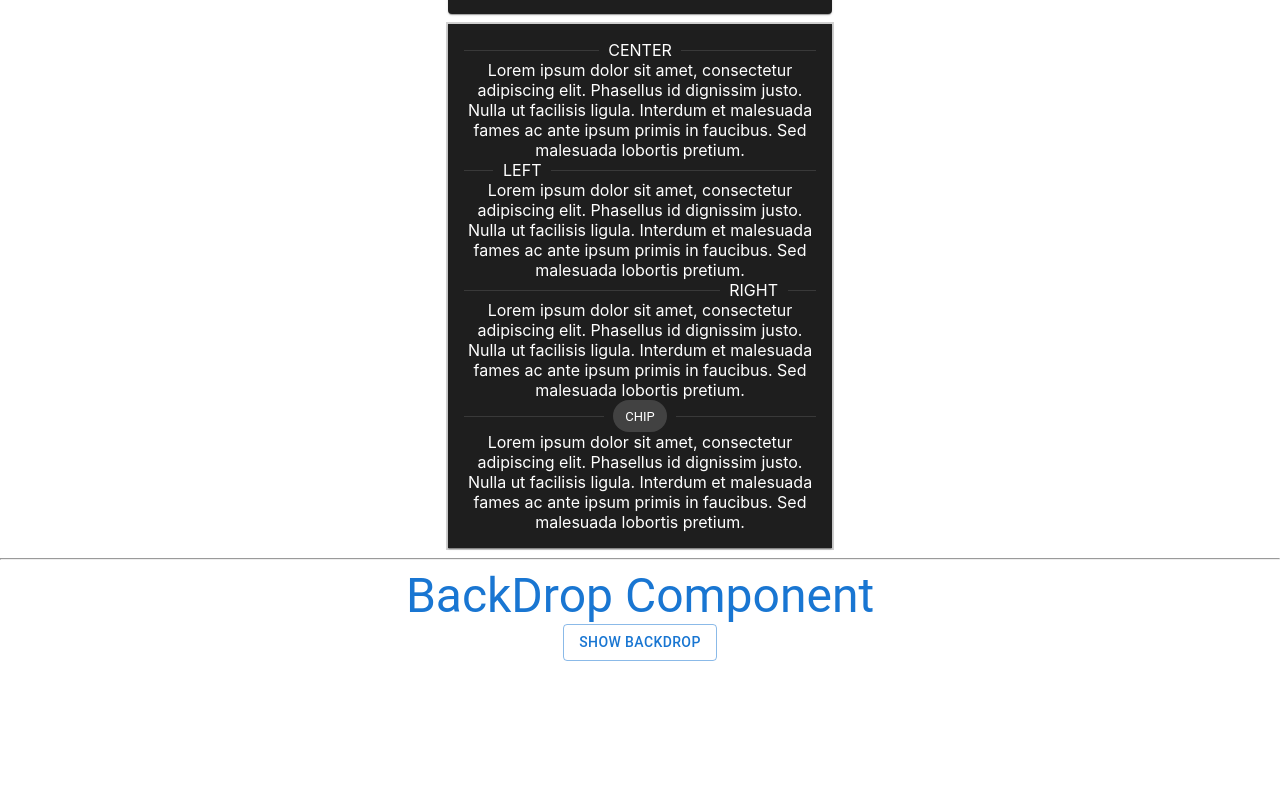
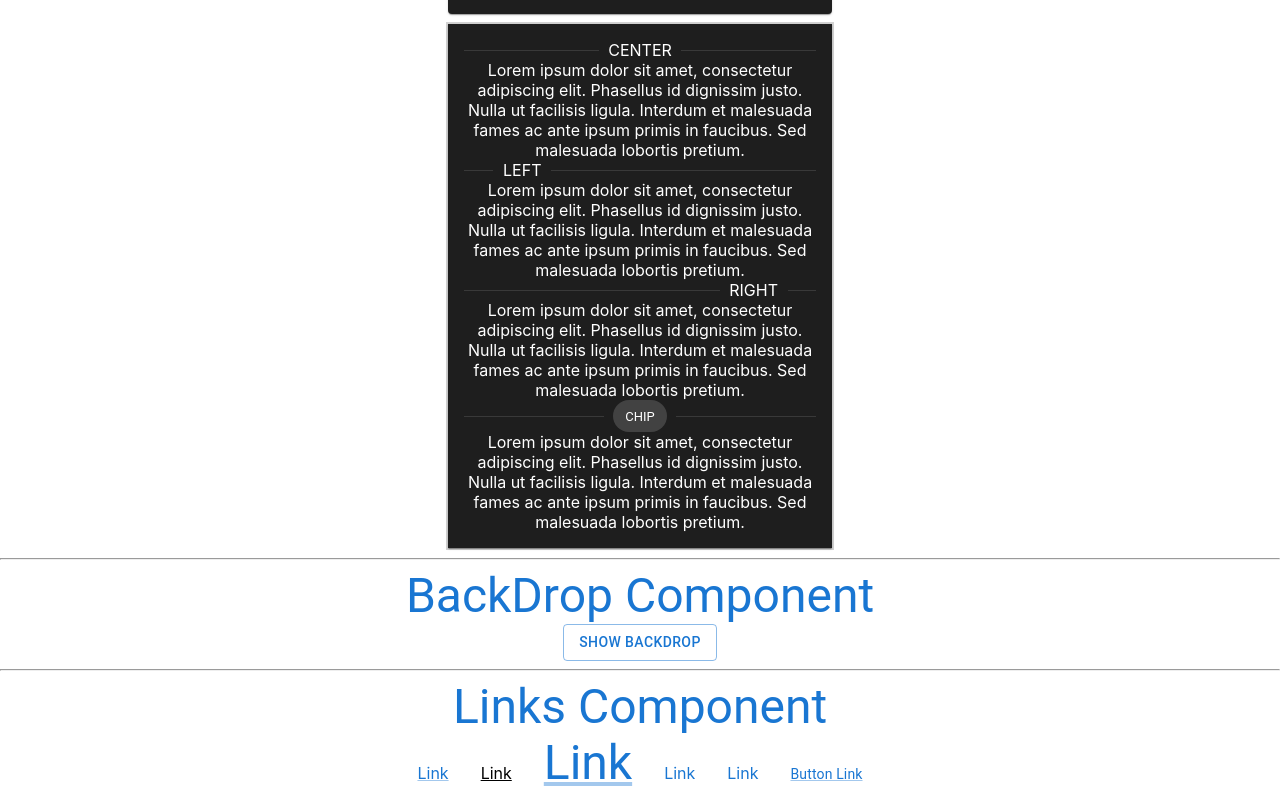
Before and after one commit to ZeeshiDeveloper/Material-UI-V5-for-Designing-in-React, a React (Create React App) app: page / in a window 1280 px wide. Shown: the part 5867-6667 px from the top of the page. Before the commit the page ends 6528 px from the top, so only its background shows below. Built offline with nearby package versions, Linux system fonts and the light colour scheme.

Commit message:
Links component

```diff
--- a/src/App.js
+++ b/src/App.js
@@ -18,6 +18,7 @@ import TableComp from './components/TableComp';
 import Tooltips from './components/Tooltips';
 import DividerComp from './components/DividerComp';
 import BackDrop from './components/BackDrop';
+import Links from './components/Links';
 
 function App() {
 
@@ -147,6 +148,8 @@ function App() {
       <DividerComp/>
       <hr />
       <BackDrop/>
+      <hr />
+      <Links/>
     </div>
   );
 }
--- /dev/null
+++ b/src/components/Links.js
@@ -0,0 +1,28 @@
+import { Box, Link, Typography } from '@mui/material'
+import React from 'react'
+
+const Links = () => {
+  return (
+    <Box>
+        <Typography variant='h3' color='primary.superDark'>Links Component</Typography>
+        <Link href="" sx={{m:2}}>Link</Link>
+        <Link href="" color='inherit' sx={{m:2}}>Link</Link>
+        <Link href="" variant='h3' sx={{m:2}}>Link</Link>
+        <Link href="" underline='none' sx={{m:2}}>Link</Link>
+        <Link href="" underline='hover' sx={{m:2}}>Link</Link>
+
+        <Link
+            component="button"
+            variant="body2"
+            onClick={() => {
+                alert("I'm a button.");
+            }}
+            sx={{m:2}}
+            >
+            Button Link
+        </Link>
+    </Box>
+  )
+}
+
+export default Links
```
